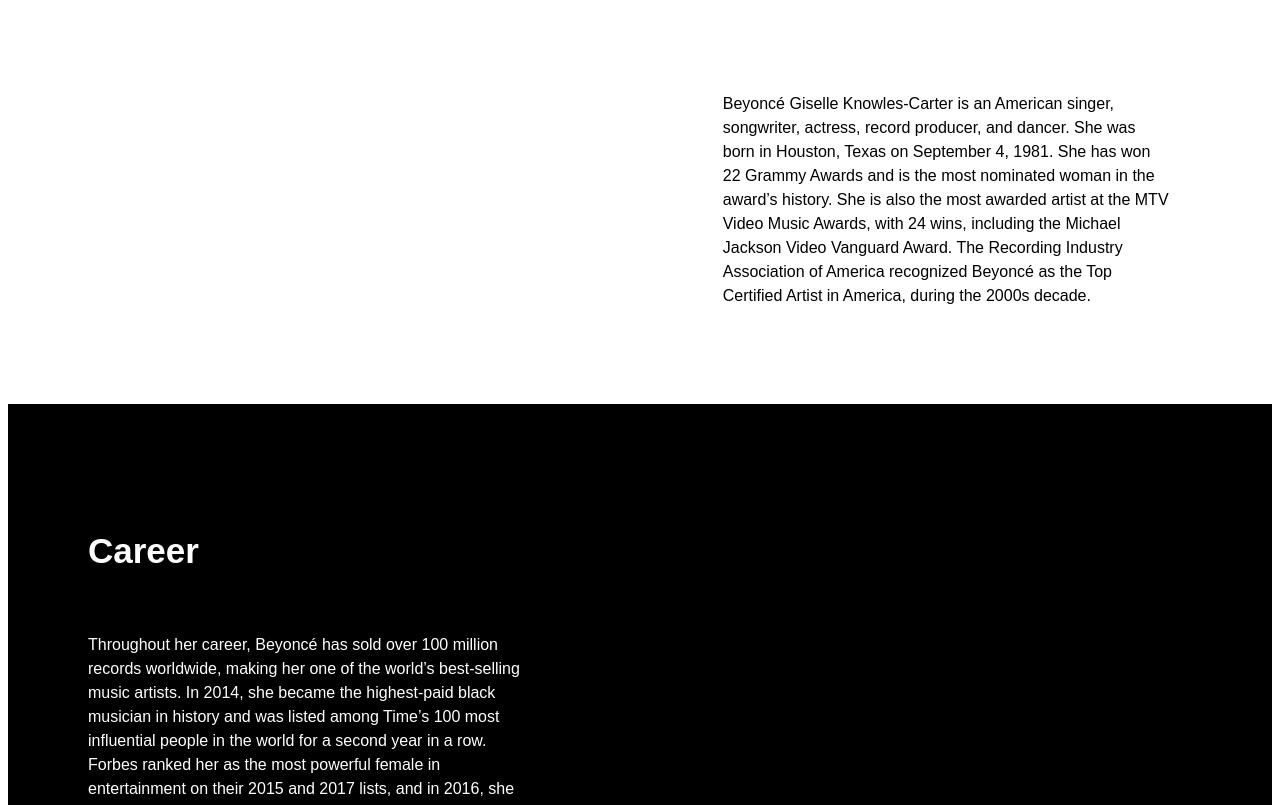
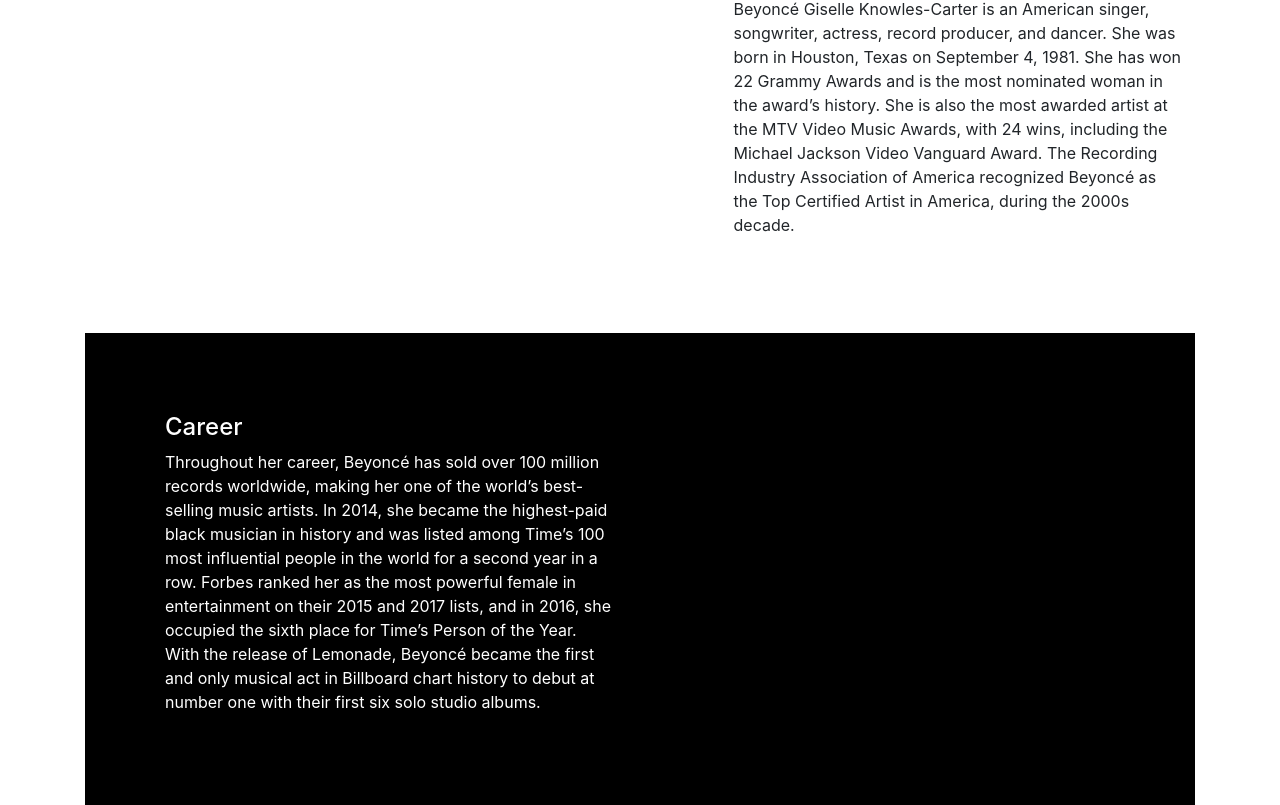
Before and after one commit to marleenheine/trial, a plain HTML site: page index.html in a window 1280 px wide. Shown: the part 713-1518 px from the top of the page. Drawn offline with Linux system fonts and the light colour scheme; a web font is replaced by a local one.

Commit message:
Update index.html

```diff
--- a/index.html
+++ b/index.html
@@ -6,8 +6,8 @@
     <title>Beyoncé</title>
     <link rel="stylesheet" type="text/css" href="style.css" />
     <link rel="stylesheet" href="https://use.typekit.net/yrf3nbm.css">
-    <link rel="stylesheet" type="bootstrap.min.js" />
-    <link rel="stylesheet" type="bootstrap.min.css" />
+    <link rel="stylesheet" type="text/css" href="bootstrap.min.js" />
+    <link rel="stylesheet" type="text/css" href="bootstrap.min.css" />
 </head>
 
 <body>
```
